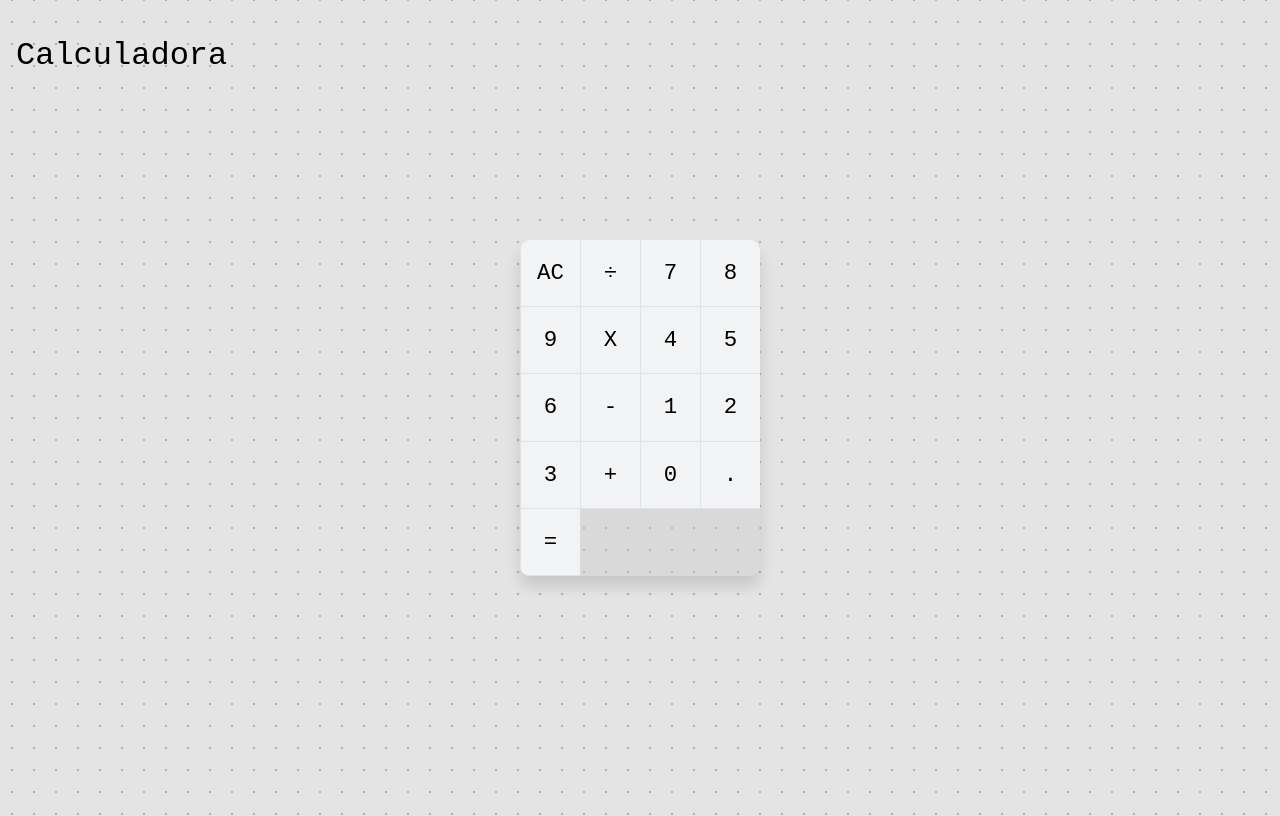
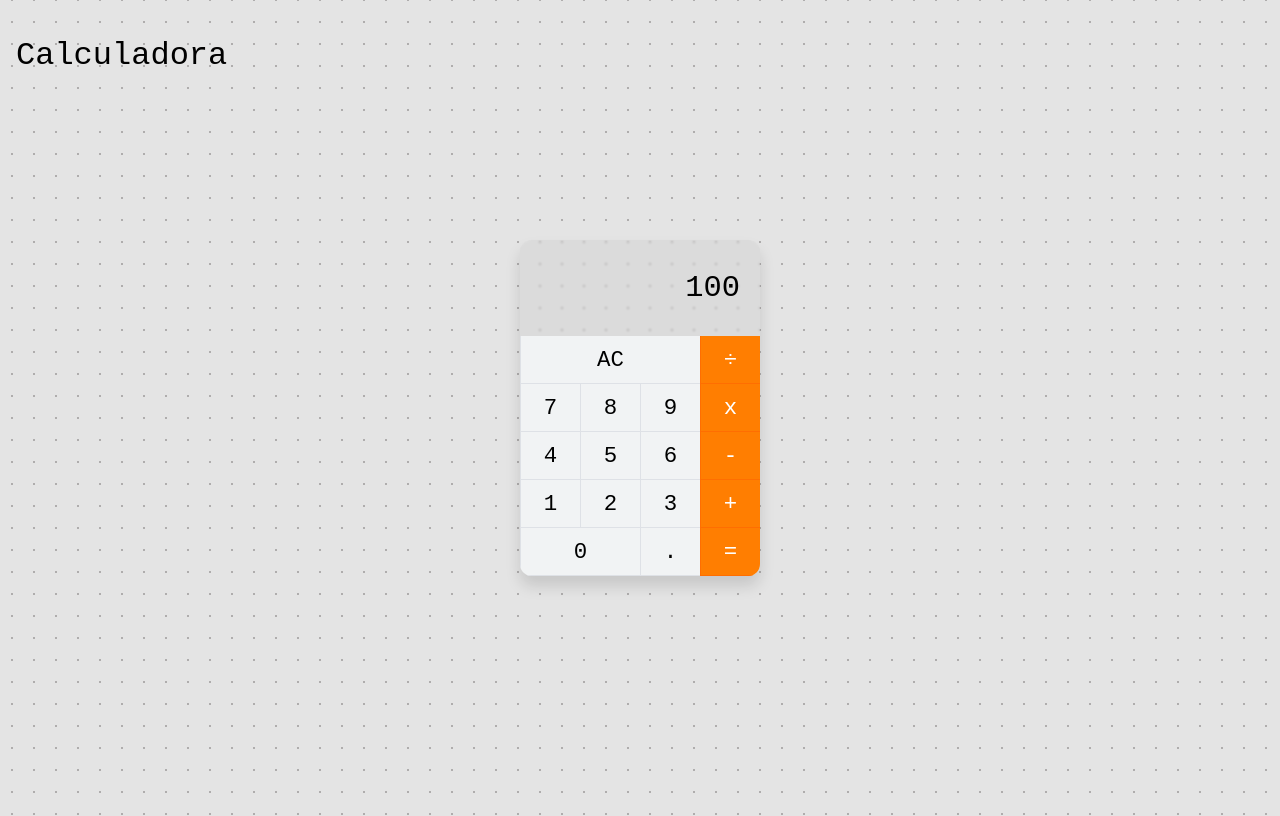
Before and after one commit to ItaloMedici/calculadora-react, a React (Create React App) app in the folder calculadora/: page / in a window 1280 px wide. Built offline with nearby package versions, Linux system fonts and the light colour scheme.

Commit message:
new operations functions and fixing grids

```diff
--- a/calculadora/src/main/Calculator.jsx
+++ b/calculadora/src/main/Calculator.jsx
@@ -1,29 +1,51 @@
 import React, { Component } from 'react'
-import './calculadora.css'
+import './calculadora.scss'
 
 import Button from '../components/Buttons/Button'
+import Display from '../components/Display/Display'
 
 export default class Calculator extends Component {
+
+  constructor(props) {
+    super(props);
+    this.setOperation = this.setOperation.bind(this);
+    this.addDigit = this.addDigit.bind(this);
+    this.clear = this.clear.bind(this);
+  }
+
+  clear() {
+    console.log('limpando');
+  }
+
+  setOperation(operation) {
+    console.log(operation);
+  }
+
+  addDigit(digit) {
+    console.log(digit);
+  }
+
   render () {
     return (
       <div className="calculadora">
-        <Button label="AC"/>
-        <Button label="÷"/>
-        <Button label="7"/>
-        <Button label="8"/>
-        <Button label="9"/>
-        <Button label="X"/>
-        <Button label="4"/>
-        <Button label="5"/>
-        <Button label="6"/>
-        <Button label="-"/>
-        <Button label="1"/>
-        <Button label="2"/>
-        <Button label="3"/>
-        <Button label="+"/>
-        <Button label="0"/>
-        <Button label="."/>
-        <Button label="="/>
+        <Display value="100"/>
+        <Button label="AC" click={this.clear} triple/>
+        <Button label="÷" click={this.setOperation} operation/>
+        <Button label="7" click={this.addDigit}/>
+        <Button label="8" click={this.addDigit}/>
+        <Button label="9" click={this.addDigit}/>
+        <Button label="x" click={this.setOperation} operation/>
+        <Button label="4" click={this.addDigit}/>
+        <Button label="5" click={this.addDigit}/>
+        <Button label="6" click={this.addDigit}/>
+        <Button label="-" click={this.setOperation} operation/>
+        <Button label="1" click={this.addDigit}/>
+        <Button label="2" click={this.addDigit}/>
+        <Button label="3" click={this.addDigit}/>
+        <Button label="+" click={this.setOperation} operation/>
+        <Button label="0" click={this.addDigit} double/>
+        <Button label="." click={this.addDigit}/>
+        <Button label="=" click={this.setOperation} operation/>
       </div>
     )
   }
--- a/calculadora/src/main/calculadora.css
+++ b/calculadora/src/main/calculadora.scss
@@ -1,12 +1,12 @@
 .calculadora {
   width: 15rem;
   height: 21rem;
-  border-radius: 10px;
+  border-radius: 12px;
   overflow: hidden;
-  background-color: rgba(197, 197, 197, 0.377);
+  background-color: rgba(197, 197, 197, 0.295);
   box-shadow: 0px 10px 15px rgba(0, 0, 0, 0.13);
 
   display: grid;
   grid-template-columns: repeat(4, 25%);
-  /* grid-template-rows: 48px 48px 48px 48px 48px; */
+  grid-template-rows: 2fr 1fr 1fr 1fr 1fr 1fr;
 }
```
